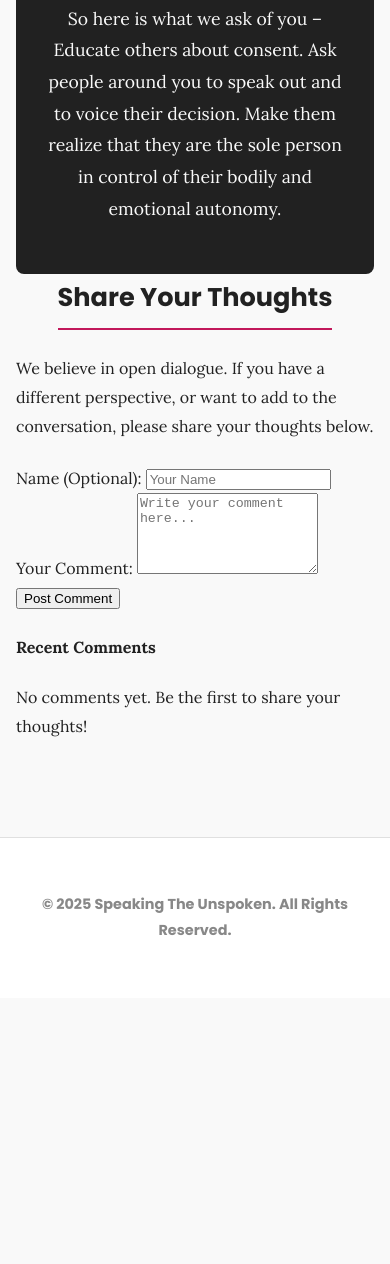
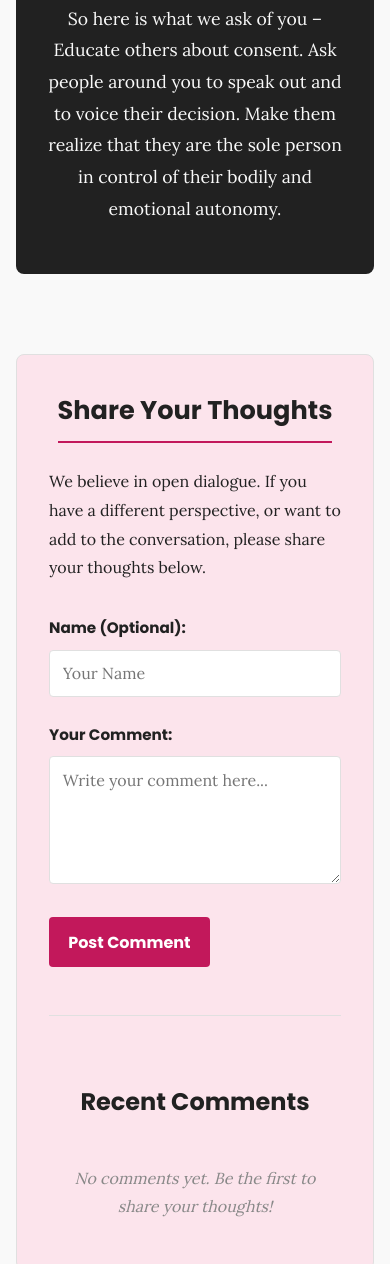
Before and after one commit to Speaking-The-Unspoken/Consent, a plain HTML site: page index.html in a window 390 px wide. Shown: the part 6102-7366 px from the top of the page. Before the commit the page ends 7100 px from the top, so only its background shows below. Drawn offline with Linux system fonts and the light colour scheme; no server answers.

Commit message:
Update style.css

```diff
--- a/style.css
+++ b/style.css
@@ -93,9 +93,6 @@ main {
     text-align: center; /* Center the headings */
 }
 
-/* Removed .section-number as it's not explicitly in the PDF structure for all sections */
-/* If you want to add numbering back, consider adding it dynamically or as part of the H3 */
-
 .section-header h3 {
     font-family: var(--font-sans-serif);
     font-size: 2rem;
@@ -169,6 +166,133 @@ main {
     margin-top: 1.5rem; /* Added margin for separation */
 }
 
+/* --- NEW Comments Section Styling --- */
+.comments-section {
+    margin-top: 5rem;
+    margin-bottom: 4rem;
+    padding: 2.5rem;
+    background-color: var(--highlight-bg-color);
+    border-radius: 8px;
+    border: 1px solid var(--border-color);
+}
+
+.comment-form {
+    margin-top: 2rem;
+    display: flex;
+    flex-direction: column;
+    gap: 1.5rem;
+}
+
+.form-group label {
+    display: block;
+    margin-bottom: 0.5rem;
+    font-family: var(--font-sans-serif);
+    font-weight: 700;
+    font-size: 0.95rem;
+    color: var(--text-color);
+}
+
+.form-group input[type="text"],
+.form-group textarea {
+    width: 100%;
+    padding: 0.8rem;
+    border: 1px solid var(--border-color);
+    border-radius: 4px;
+    font-family: var(--font-serif);
+    font-size: 1rem;
+    color: var(--text-color);
+    background-color: #fff;
+    transition: border-color 0.3s ease;
+}
+
+.form-group input[type="text"]:focus,
+.form-group textarea:focus {
+    outline: none;
+    border-color: var(--accent-color);
+    box-shadow: 0 0 0 2px rgba(var(--accent-color), 0.2);
+}
+
+.form-group textarea {
+    resize: vertical;
+    min-height: 100px;
+}
+
+.submit-comment-btn {
+    background-color: var(--accent-color);
+    color: #fff;
+    border: none;
+    padding: 1rem 1.5rem;
+    border-radius: 4px;
+    cursor: pointer;
+    font-family: var(--font-sans-serif);
+    font-size: 1.1rem;
+    font-weight: 700;
+    transition: background-color 0.3s ease, transform 0.2s ease;
+    align-self: flex-start; /* Align button to the start of the flex container */
+}
+
+.submit-comment-btn:hover {
+    background-color: #A00037; /* A slightly darker shade */
+    transform: translateY(-2px);
+}
+
+.comments-list {
+    margin-top: 3rem;
+    border-top: 1px solid var(--border-color);
+    padding-top: 2rem;
+}
+
+.comments-list h4 {
+    font-family: var(--font-sans-serif);
+    font-size: 1.5rem;
+    margin-bottom: 1.5rem;
+    color: var(--text-color);
+    text-align: center;
+}
+
+.comment-item {
+    background-color: #fff;
+    border: 1px solid var(--border-color);
+    border-radius: 8px;
+    padding: 1.5rem;
+    margin-bottom: 1.5rem;
+    box-shadow: 0 2px 5px rgba(0,0,0,0.05);
+    word-wrap: break-word; /* Ensures long words break and wrap */
+}
+
+.comment-item:last-child {
+    margin-bottom: 0;
+}
+
+.comment-meta {
+    font-size: 0.9rem;
+    color: #777;
+    margin-bottom: 0.8rem;
+}
+
+.comment-meta strong {
+    color: var(--accent-color);
+    font-family: var(--font-sans-serif);
+    font-weight: 700;
+}
+
+.comment-meta span {
+    margin-left: 0.5rem;
+}
+
+.comment-text {
+    font-size: 1rem;
+    line-height: 1.6;
+    color: #333;
+}
+
+.no-comments-message {
+    text-align: center;
+    color: #888;
+    font-style: italic;
+    padding: 1rem;
+}
+
 /* --- Animations & Footer --- */
 
 .fade-in {
@@ -208,10 +332,17 @@ footer {
     .section-header h3 {
         font-size: 1.6rem;
     }
-    .intro, .intro-secondary, .section-body p, .quote-content p {
+    .intro, .intro-secondary, .section-body p, .quote-content p, .comment-item p {
         font-size: 1rem;
     }
-    .highlight-section, .cta-section {
+    .highlight-section, .cta-section, .comments-section {
         padding: 2rem;
     }
+    .comment-meta {
+        font-size: 0.8rem;
+    }
+    .submit-comment-btn {
+        font-size: 1rem;
+        padding: 0.8rem 1.2rem;
+    }
 }
```
